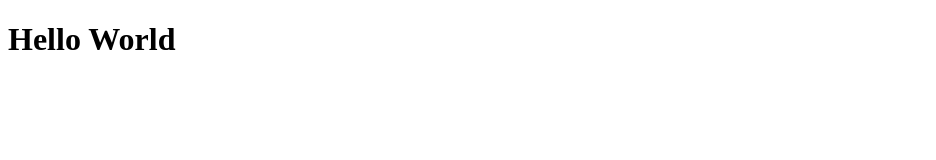
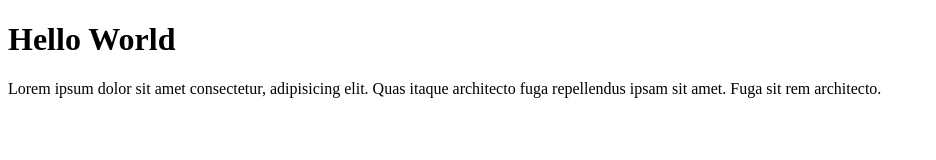
Before and after one commit to Nazel-eld/coloborators, a plain HTML site: page index.html in a window 1280 px wide. Shown: the whole page, without its empty margins (0-936 px from the left). Drawn offline with Linux system fonts and the light colour scheme.

Commit message:
p tag add

```diff
--- a/index.html
+++ b/index.html
@@ -1,16 +1,19 @@
 <!DOCTYPE html>
 <html lang="en">
   <head>
-    <meta charset="UTF-8">
-    <meta name="viewport" content="width=device-width, initial-scale=1.0">
+    <meta charset="UTF-8" />
+    <meta name="viewport" content="width=device-width, initial-scale=1.0" />
     <title>Document</title>
   </head>
   <body>
     <main>
       <header>
         <h1>Hello World</h1>
+        <p>
+          Lorem ipsum dolor sit amet consectetur, adipisicing elit. Quas itaque architecto fuga repellendus ipsam sit
+          amet. Fuga sit rem architecto.
+        </p>
       </header>
     </main>
-
   </body>
 </html>
```
Lines whose indentation alone changed are shown as unchanged.
